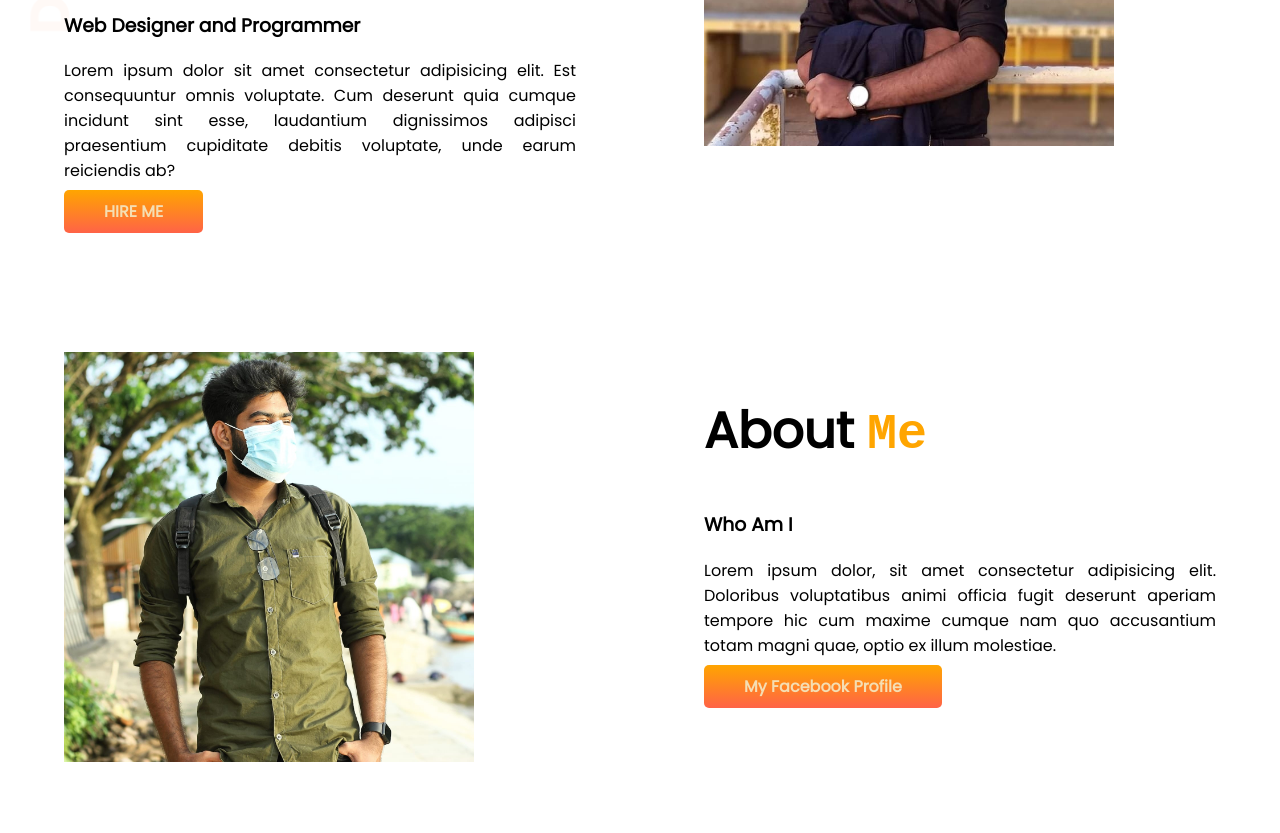
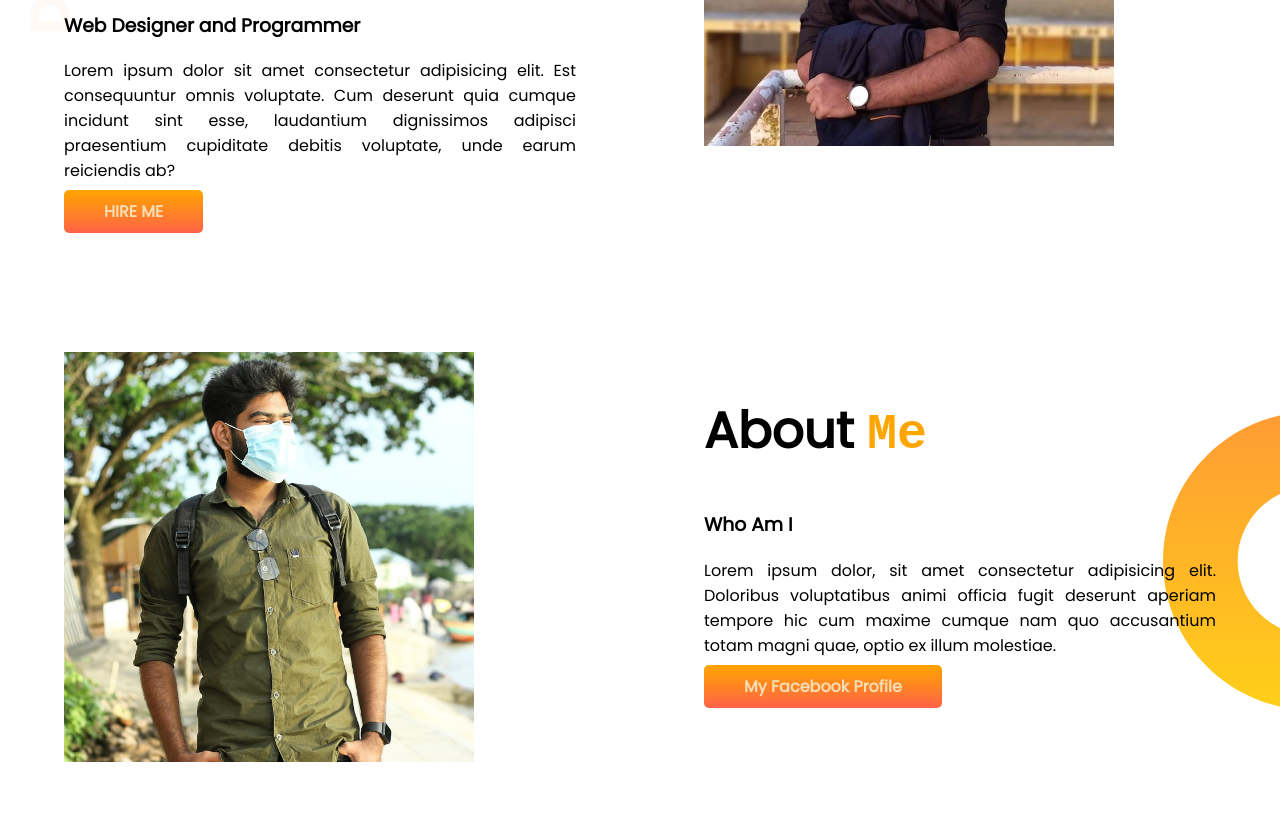
Before and after one commit to sayim007/My-protfolio, a plain HTML site: page index.html in a window 1280 px wide. Shown: the part 328-1161 px from the top of the page. Drawn offline with Linux system fonts and the light colour scheme.

Commit message:
part 2 added

```diff
--- a/style.css
+++ b/style.css
@@ -31,3 +31,8 @@ section{
     background-image: url(Images/developer-portfolio-master/images/top-banner.png);
     background-repeat: no-repeat;
 }
+.part2{
+    background-image: url(Images/developer-portfolio-master/images/dream-bg.png);
+    background-repeat: no-repeat;
+    background-position: right;
+}
```
